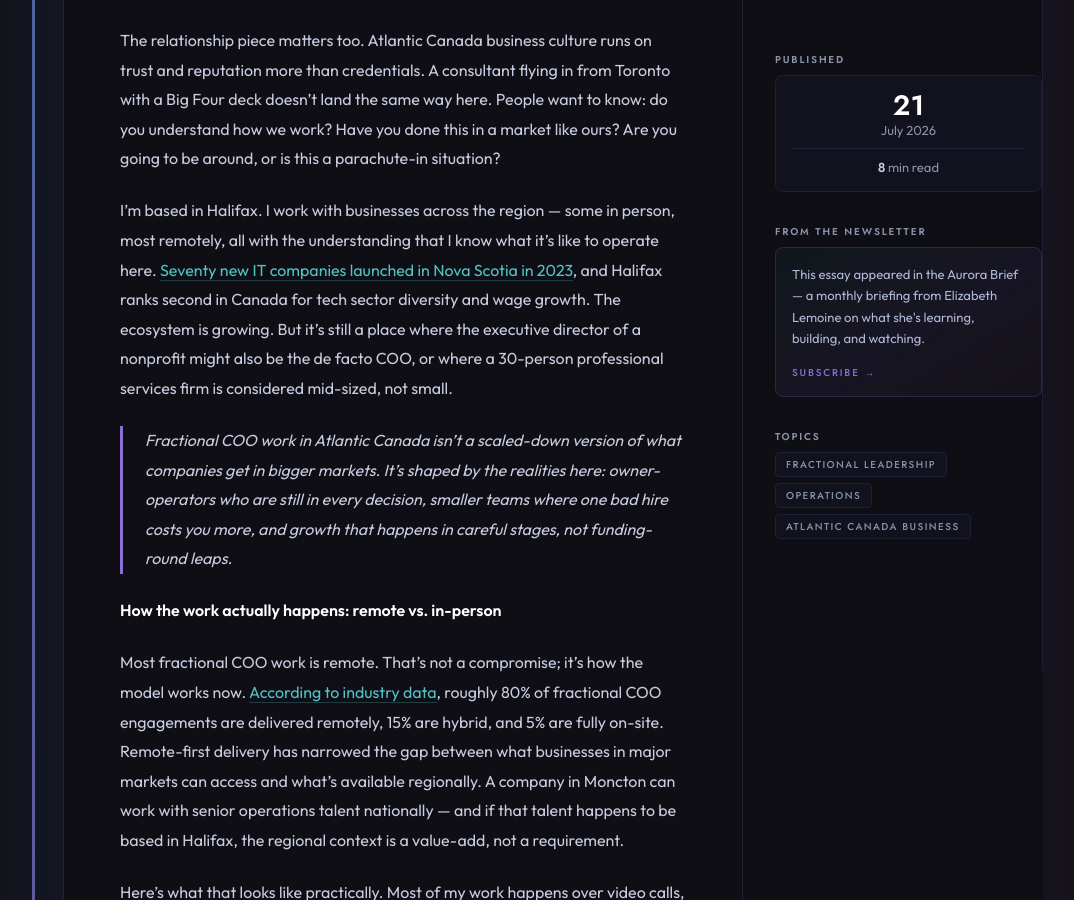
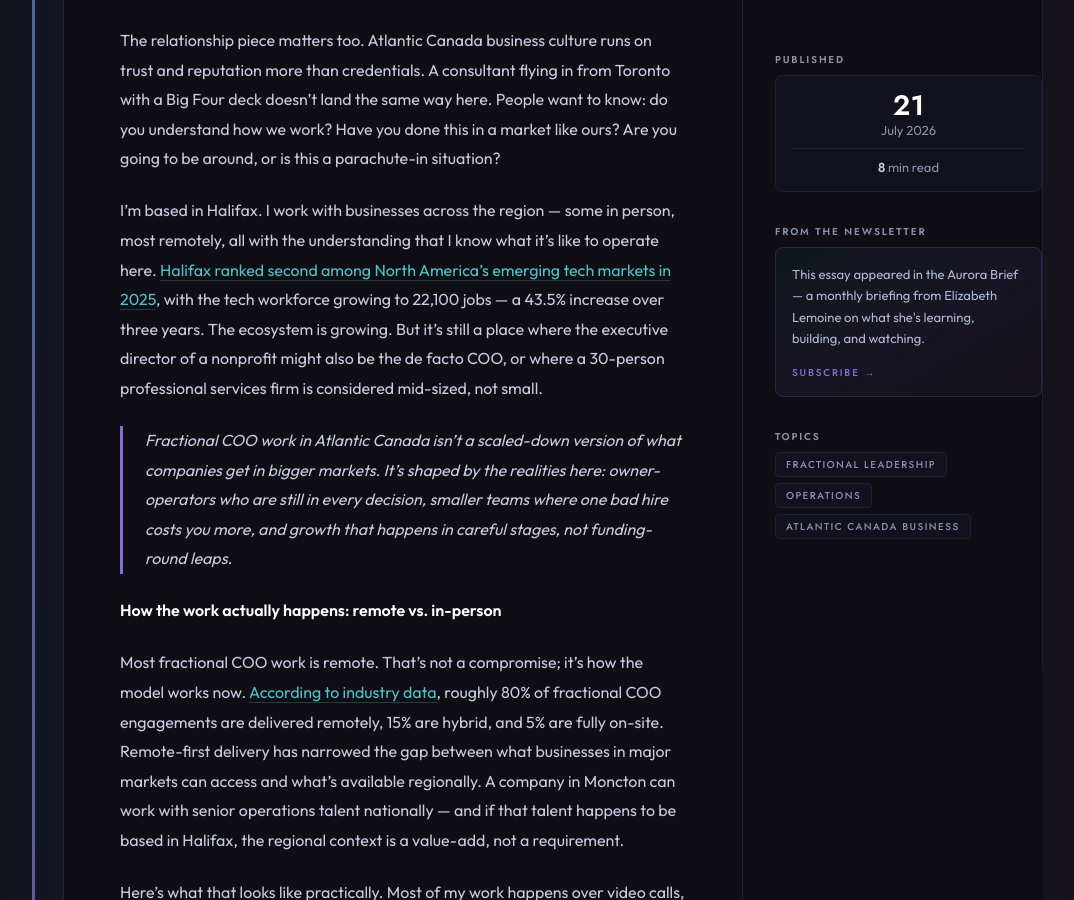
Before and after one commit to elizabethlemoine33-commits/bynorthlight-site, a Jekyll site: the page built from blog/fractional-coo-atlantic-canada.md, in a window 1280 px wide and 900 px high, scrolled down 2563 px. Shown: the whole window, without its empty margins (87-1161 px from the left). Built offline with Jekyll 4.4.1, drawn with Linux system fonts in a browser that asks for light colours.

Commit message:
Fix citations: fractional-coo posts
fractional-coo-vs-hiring: at-a-glance salary range corrected from
C$303K to C$239K to match PayScale data (total comp top end).

fractional-coo-atlantic-canada:
- Replace unsourced "70 IT companies / second in Canada" stat with
  confirmed Digital Nova Scotia / CBRE 2025 data: Halifax #2 in North
  America, 22,100 tech jobs, 43.5% growth over 3 years
- Replace topfractionalexecs.com link (cites $15K+/mo, not $8-18K)
  with fractionus.com (confirms $8K-$18K USD/mo benchmark)

Co-Authored-By: Claude Sonnet 4.6 <noreply@anthropic.com>

```diff
--- a/blog/fractional-coo-atlantic-canada.md
+++ b/blog/fractional-coo-atlantic-canada.md
@@ -67,7 +67,7 @@ In a smaller market, hiring a full-time COO is a bigger bet. If it doesn't work,
 
 The relationship piece matters too. Atlantic Canada business culture runs on trust and reputation more than credentials. A consultant flying in from Toronto with a Big Four deck doesn't land the same way here. People want to know: do you understand how we work? Have you done this in a market like ours? Are you going to be around, or is this a parachute-in situation?
 
-I'm based in Halifax. I work with businesses across the region — some in person, most remotely, all with the understanding that I know what it's like to operate here. [Seventy new IT companies launched in Nova Scotia in 2023](https://www.canada.ca/en/atlantic-canada-opportunities/news/2024/10/halifax-based-startups-poised-for-growth.html){:rel="noopener"}, and Halifax ranks second in Canada for tech sector diversity and wage growth. The ecosystem is growing. But it's still a place where the executive director of a nonprofit might also be the de facto COO, or where a 30-person professional services firm is considered mid-sized, not small.
+I'm based in Halifax. I work with businesses across the region — some in person, most remotely, all with the understanding that I know what it's like to operate here. [Halifax ranked second among North America's emerging tech markets in 2025](https://digitalnovascotia.com/news/halifax-and-nova-scotia-climbing-the-ranks-in-north-americas-tech-landscape/){:rel="noopener"}, with the tech workforce growing to 22,100 jobs — a 43.5% increase over three years. The ecosystem is growing. But it's still a place where the executive director of a nonprofit might also be the de facto COO, or where a 30-person professional services firm is considered mid-sized, not small.
 
 > Fractional COO work in Atlantic Canada isn't a scaled-down version of what companies get in bigger markets. It's shaped by the realities here: owner-operators who are still in every decision, smaller teams where one bad hire costs you more, and growth that happens in careful stages, not funding-round leaps.
 
@@ -87,7 +87,7 @@ The trade-off: I'm not in your office every day. If your model depends on someon
 
 Let me be direct about this, because cost is usually the first question and the thing most service providers dance around.
 
-[Fractional COO retainers in North America](https://topfractionalexecs.com/fractional-coo/){:rel="noopener"} typically run $8,000–$18,000 per month, depending on scope, hours, and market. For context, a full-time COO in Canada costs an organisation $280,000–$305,000+ per year when you factor in salary, benefits, payroll taxes, and equity or bonus structures.
+[Fractional COO retainers in North America](https://fractionus.com/blog/fractional-executive-rates-by-role){:rel="noopener"} typically run $8,000–$18,000 per month, depending on scope, hours, and market. For context, a full-time COO in Canada costs an organisation $280,000–$305,000+ per year when you factor in salary, benefits, payroll taxes, and equity or bonus structures.
 
 In Atlantic Canada, rates typically run $6,000–$16,000 per month, reflecting regional market conditions. You're looking at the lower end of that national range, adjusted for the kinds of businesses operating here. A typical engagement might be 10–20 hours per week over six months to a year — enough time to build something real, not so much that you're paying for a full-time role you don't need.
 
--- a/blog/fractional-coo-vs-hiring-full-time-canada.md
+++ b/blog/fractional-coo-vs-hiring-full-time-canada.md
@@ -66,7 +66,7 @@ faq:
 }
 </script>
 
-<div class="at-a-glance" aria-label="At a glance"><h2>At a Glance</h2><ul><li>A full-time COO in Canada costs between <a href="https://www.payscale.com/research/CA/Job=Chief_Operating_Officer_(COO)/Salary" rel="noopener">C$144,000 and C$303,000 annually</a> depending on experience and total compensation structure</li><li>Fractional COOs typically cost significantly less than full-time hires, with <a href="https://kamyarshah.com/fractional-coo-rates-cost-breakdown/" rel="noopener">Canadian retainers running C$5,000–C$20,000 per month</a></li><li>Most Atlantic Canadian businesses under C$5M in revenue don't have the operational volume to keep a full-time COO productive</li><li>The real question isn't "COO or no COO" — it's how much operational leadership your business actually needs, and what's the cleanest way to buy it</li><li>AI-enabled operations change the math: what used to require a full team can now run through one highly capable person with the right tools</li></ul></div>
+<div class="at-a-glance" aria-label="At a glance"><h2>At a Glance</h2><ul><li>A full-time COO in Canada costs between <a href="https://www.payscale.com/research/CA/Job=Chief_Operating_Officer_(COO)/Salary" rel="noopener">C$144,000–C$239,000 annually</a> depending on experience and total compensation structure</li><li>Fractional COOs typically cost significantly less than full-time hires, with <a href="https://kamyarshah.com/fractional-coo-rates-cost-breakdown/" rel="noopener">Canadian retainers running C$5,000–C$20,000 per month</a></li><li>Most Atlantic Canadian businesses under C$5M in revenue don't have the operational volume to keep a full-time COO productive</li><li>The real question isn't "COO or no COO" — it's how much operational leadership your business actually needs, and what's the cleanest way to buy it</li><li>AI-enabled operations change the math: what used to require a full team can now run through one highly capable person with the right tools</li></ul></div>
 
 ## How Much Does a Full-Time COO Cost in Canada?
 
```
